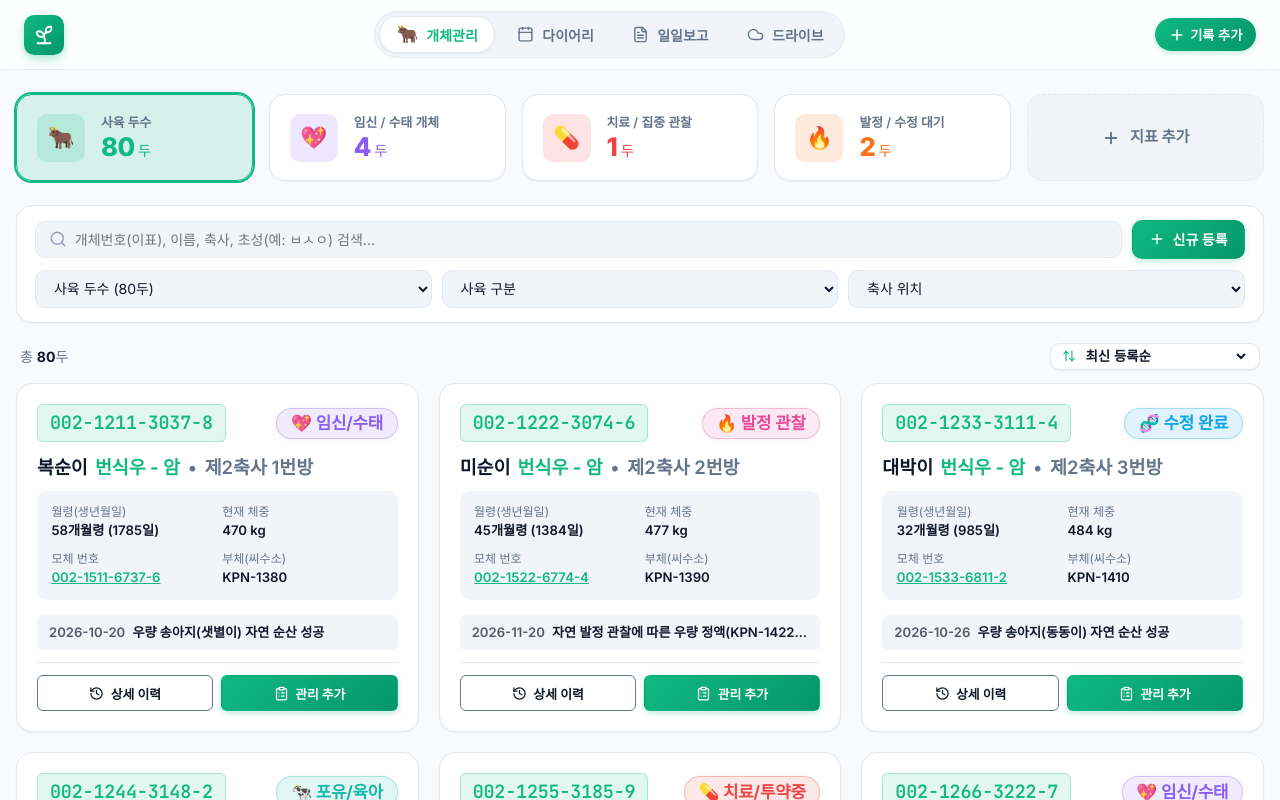
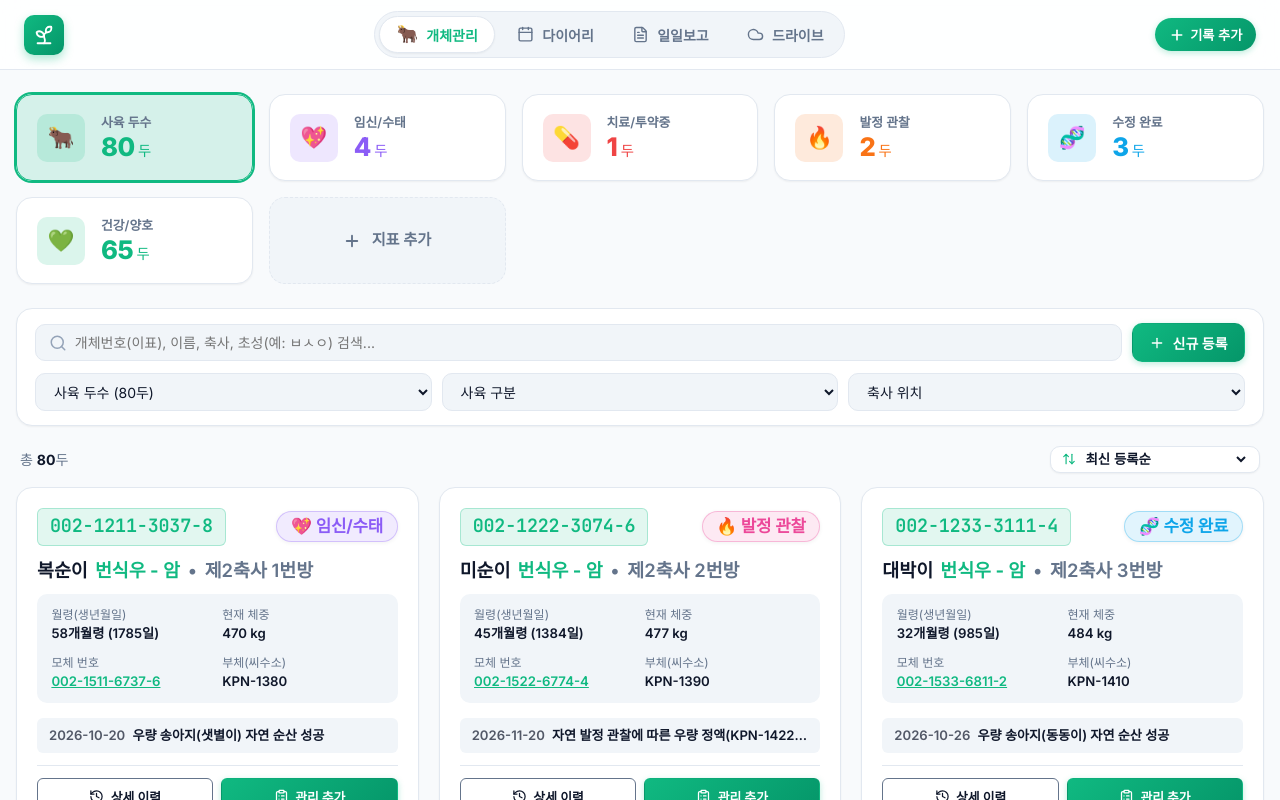
Before and after one commit to sysmedic/happy-farm, a React (Vite) app: page / in a window 1280 px wide. Shown: the top 800 px of the page. Built offline with nearby package versions, Linux system fonts and the light colour scheme; a web font is replaced by a local one.

Commit message:
feat(dashboard): 대시보드 지표를 개체카드 상태(ENTITY_STATUSES)와 100% 일치화 및 라벨 통일

```diff
--- a/src/components/entities/EntityList.jsx
+++ b/src/components/entities/EntityList.jsx
@@ -26,24 +26,21 @@ import {
   isHistoricalStatus
 } from '../../lib/types.js';
 
-const DASHBOARD_CARDS_STORAGE_KEY = 'happy_farm_active_dashboard_cards';
-const DEFAULT_DASHBOARD_CARDS = ['total', 'pregnant', 'treatment', 'in_heat'];
+const DASHBOARD_CARDS_STORAGE_KEY = 'happy_farm_active_dashboard_cards_v3';
+const DEFAULT_DASHBOARD_CARDS = ['total', 'pregnant', 'treatment', 'in_heat', 'inseminated', 'healthy'];
 
+// 개체 카드 상태(ENTITY_STATUSES)와 100% 동일한 명칭, 이모지, 테마 컬러 매핑
 const ALL_DASHBOARD_CARDS = [
   { id: 'total', label: '사육 두수', icon: '🐂', color: '#10b981', bg: 'rgba(16, 185, 129, 0.15)', isFixed: true, desc: '현재 축사에서 사육 중인 전체 한우' },
-  { id: 'breeding_cow', label: '번식우 (암소)', icon: '🐄', color: '#ec4899', bg: 'rgba(236, 72, 153, 0.15)', desc: '번식 공우 및 후보 암소 전체' },
-  { id: 'pregnant', label: '임신 / 수태 개체', icon: '💖', color: '#8b5cf6', bg: 'rgba(139, 92, 246, 0.15)', desc: '임신 감정 완료 및 출산 대기' },
-  { id: 'treatment', label: '치료 / 집중 관찰', icon: '💊', color: '#ef4444', bg: 'rgba(239, 68, 68, 0.15)', desc: '치료 투약 및 특별 관리' },
-  { id: 'in_heat', label: '발정 / 수정 대기', icon: '🔥', color: '#f97316', bg: 'rgba(249, 115, 22, 0.15)', desc: '발정 징후 관찰 및 적기 인공수정' },
+  { id: 'healthy', label: '건강/양호', icon: '💚', color: '#10b981', bg: 'rgba(16, 185, 129, 0.15)', desc: '특이 질환 없이 건강한 정상 개체' },
+  { id: 'pregnant', label: '임신/수태', icon: '💖', color: '#8b5cf6', bg: 'rgba(139, 92, 246, 0.15)', desc: '임신 감정 완료 및 출산 대기' },
+  { id: 'treatment', label: '치료/투약중', icon: '💊', color: '#ef4444', bg: 'rgba(239, 68, 68, 0.15)', desc: '치료 투약 및 집중 관리 개체' },
+  { id: 'in_heat', label: '발정 관찰', icon: '🔥', color: '#f97316', bg: 'rgba(249, 115, 22, 0.15)', desc: '발정 징후 관찰 및 적기 인공수정' },
   { id: 'inseminated', label: '수정 완료', icon: '🧬', color: '#0ea5e9', bg: 'rgba(14, 165, 233, 0.15)', desc: '인공수정 후 임신 확인 대기' },
-  { id: 'calf', label: '송아지 (자우)', icon: '🐮', color: '#10b981', bg: 'rgba(16, 185, 129, 0.15)', desc: '생후 포유 및 이유기 송아지' },
-  { id: 'steer_beef', label: '비육우 (거세우)', icon: '🏆', color: '#d97706', bg: 'rgba(245, 158, 11, 0.15)', desc: '비육 후기 및 출하 체중 관리' },
-  { id: 'growing', label: '육성우', icon: '🌱', color: '#059669', bg: 'rgba(5, 150, 105, 0.15)', desc: '송아지 이후 성장 단계' },
-  { id: 'nursing', label: '포유 / 육아우', icon: '🐄', color: '#14b8a6', bg: 'rgba(20, 184, 166, 0.15)', desc: '분만 후 젖먹이는 어미소' },
+  { id: 'nursing', label: '포유/육아', icon: '🐄', color: '#14b8a6', bg: 'rgba(20, 184, 166, 0.15)', desc: '분만 후 젖먹이는 어미소' },
   { id: 'scheduled_ship', label: '출하 예정', icon: '🚛', color: '#3b82f6', bg: 'rgba(59, 130, 246, 0.15)', desc: '도축 및 경매 출하 예정' },
-  { id: 'history', label: '사육 이력', icon: '📜', color: '#64748b', bg: 'rgba(100, 116, 139, 0.15)', desc: '출하 완료 및 폐사된 종료 개체' },
-  { id: 'shipped', label: '출하 완료', icon: '🏷️', color: '#64748b', bg: 'rgba(100, 116, 139, 0.15)', desc: '농장에서 출하 완료된 개체' },
-  { id: 'deceased', label: '폐사 / 도태', icon: '🪦', color: '#475569', bg: 'rgba(71, 85, 105, 0.15)', desc: '질병 또는 사고로 폐사된 개체' },
+  { id: 'shipped', label: '출하 완료', icon: '🏷️', color: '#64748b', bg: 'rgba(100, 116, 139, 0.15)', desc: '농장에서 출하 완료된 종료 개체' },
+  { id: 'deceased', label: '폐사/도태', icon: '🪦', color: '#475569', bg: 'rgba(71, 85, 105, 0.15)', desc: '질병 또는 사고로 폐사된 종료 개체' },
 ];
 
 export default function EntityList({
@@ -106,18 +103,13 @@ export default function EntityList({
   const stats = useMemo(() => {
     const activeEntities = entities.filter(e => !isHistoricalStatus(e.status));
     const total = activeEntities.length;
+    const healthy = activeEntities.filter(e => e.status === 'healthy').length;
     const pregnant = activeEntities.filter(e => e.status === 'pregnant').length;
     const treatment = activeEntities.filter(e => e.status === 'treatment').length;
     const inHeat = activeEntities.filter(e => e.status === 'in_heat').length;
     const inseminated = activeEntities.filter(e => e.status === 'inseminated').length;
     const nursing = activeEntities.filter(e => e.status === 'nursing').length;
     const scheduledShip = activeEntities.filter(e => e.status === 'scheduled_ship').length;
-
-    // 사육 단계별 두수
-    const breedingCow = activeEntities.filter(e => (e.breed || '').includes('번식') || (e.breed || '').includes('암소')).length;
-    const calf = activeEntities.filter(e => (e.breed || '').includes('송아지') || (e.breed || '').includes('자우')).length;
-    const steerBeef = activeEntities.filter(e => (e.breed || '').includes('거세') || (e.breed || '').includes('비육')).length;
-    const growing = activeEntities.filter(e => (e.breed || '').includes('육성')).length;
 
     // 사육 이력(출하 및 폐사)
     const shippedCount = entities.filter(e => e.status === 'shipped').length;
@@ -126,16 +118,13 @@ export default function EntityList({
 
     return {
       total,
+      healthy,
       pregnant,
       treatment,
       inHeat,
       inseminated,
       nursing,
       scheduledShip,
-      breedingCow,
-      calf,
-      steerBeef,
-      growing,
       shippedCount,
       deceasedCount,
       historyCount
@@ -146,17 +135,13 @@ export default function EntityList({
   const getCardValue = (cardId) => {
     switch (cardId) {
       case 'total': return stats.total;
-      case 'breeding_cow': return stats.breedingCow;
+      case 'healthy': return stats.healthy;
       case 'pregnant': return stats.pregnant;
       case 'treatment': return stats.treatment;
       case 'in_heat': return stats.inHeat;
       case 'inseminated': return stats.inseminated;
       case 'nursing': return stats.nursing;
       case 'scheduled_ship': return stats.scheduledShip;
-      case 'calf': return stats.calf;
-      case 'steer_beef': return stats.steerBeef;
-      case 'growing': return stats.growing;
-      case 'history': return stats.historyCount;
       case 'shipped': return stats.shippedCount;
       case 'deceased': return stats.deceasedCount;
       default: return 0;
@@ -259,35 +244,22 @@ export default function EntityList({
   const handleCardClick = (cardId) => {
     if (cardId === 'total') {
       setSelectedStatus('active');
-      setSelectedBreed('all');
-    } else if (['pregnant', 'treatment', 'in_heat', 'inseminated', 'nursing', 'scheduled_ship'].includes(cardId)) {
+    } else if (['healthy', 'pregnant', 'treatment', 'in_heat', 'inseminated', 'nursing', 'scheduled_ship'].includes(cardId)) {
       setSelectedStatus(prev => prev === cardId ? 'active' : cardId);
-      setSelectedBreed('all');
-    } else if (cardId === 'history') {
-      setSelectedStatus(prev => prev === 'history' ? 'active' : 'history');
-      setSelectedBarn('all');
     } else if (cardId === 'shipped') {
       setSelectedStatus(prev => prev === 'shipped' ? 'active' : 'shipped');
       setSelectedBarn('all');
     } else if (cardId === 'deceased') {
       setSelectedStatus(prev => prev === 'deceased' ? 'active' : 'deceased');
       setSelectedBarn('all');
-    } else if (['calf', 'steer_beef', 'growing', 'breeding_cow'].includes(cardId)) {
-      setSelectedBreed(prev => prev === cardId ? 'all' : cardId);
-      if (selectedStatus === 'history' || selectedStatus === 'shipped' || selectedStatus === 'deceased') {
-        setSelectedStatus('active');
-      }
     }
   };
 
   // 대시보드 카드 활성화 여부 판정
   const isCardActive = (cardId) => {
-    if (cardId === 'total') return selectedStatus === 'active' && selectedBreed === 'all';
-    if (['pregnant', 'treatment', 'in_heat', 'inseminated', 'nursing', 'scheduled_ship', 'history', 'shipped', 'deceased'].includes(cardId)) {
+    if (cardId === 'total') return selectedStatus === 'active';
+    if (['healthy', 'pregnant', 'treatment', 'in_heat', 'inseminated', 'nursing', 'scheduled_ship', 'shipped', 'deceased'].includes(cardId)) {
       return selectedStatus === cardId;
-    }
-    if (['calf', 'steer_beef', 'growing', 'breeding_cow'].includes(cardId)) {
-      return selectedBreed === cardId;
     }
     return false;
   };
```
Also changed, not shown: src/index.css (+50 -12 lines).
